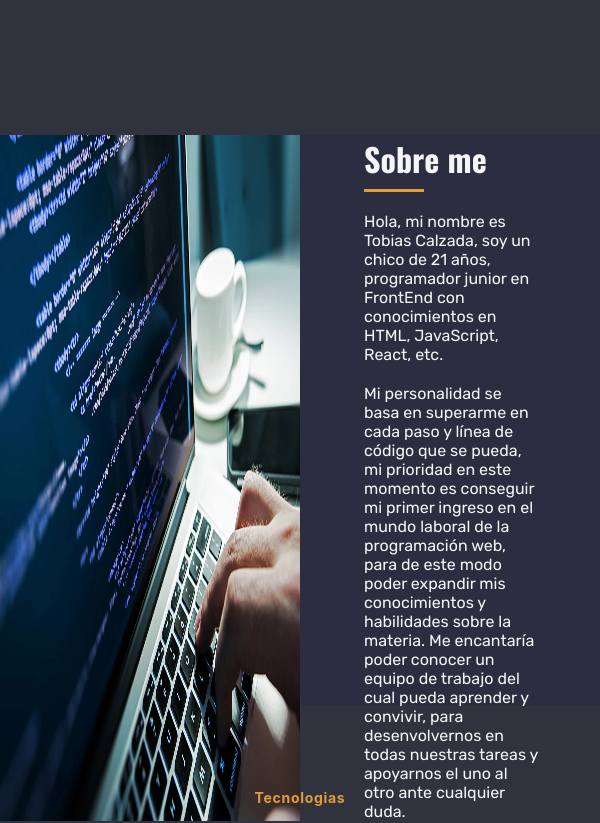
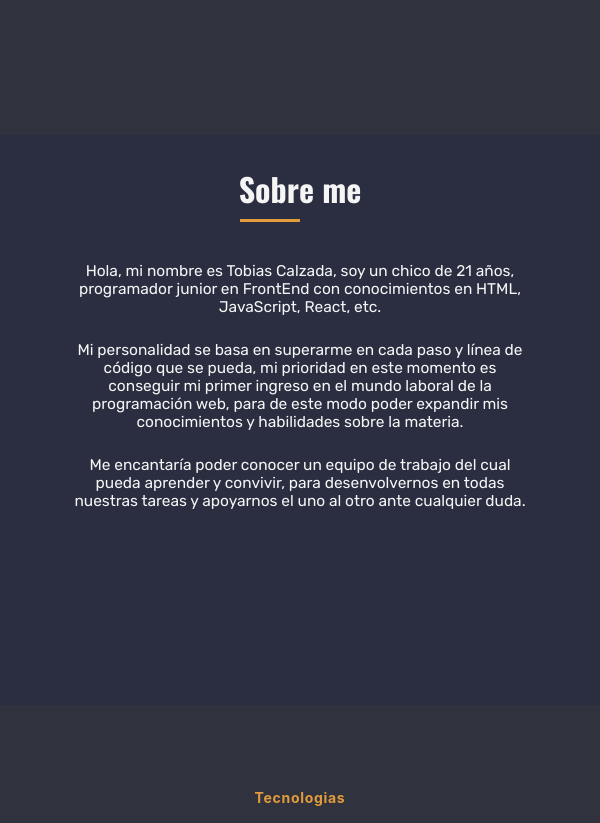
Before and after one commit to TobiasCalzada/portafolio, a React (Create React App) app: page / in a window 600 px wide. Shown: the part 2380-3203 px from the top of the page. Built offline with nearby package versions, Linux system fonts and the light colour scheme.

Commit message:
resposive de sobre mi

```diff
--- a/src/Componentes/Main/TerceraSeccion/AcercaDeMi/AcercaDeMi.css
+++ b/src/Componentes/Main/TerceraSeccion/AcercaDeMi/AcercaDeMi.css
@@ -12,12 +12,16 @@
 .about img{
     width: 100%;
     height: 100%;
+}
+
+.imagenDelAbout{
     grid-column: 1/6;
+    height: 100%;
 }
 
 .aboutInfo{
     grid-column: 6/10;
-    padding-left: 4rem;
+    margin-left: 4rem;
 }
 
 .aboutInfo h2 {
@@ -36,6 +40,93 @@
 
 .aboutInfo p {
     color: whitesmoke;
-    margin-top: 20px;
+    margin-top: 10px;
     font-family: "Rubik", sans-serif;
+    font-size: 16px;
 }
+
+@media (max-width:1000px) and (min-width:700px) {
+    .about {
+        height: 450px;
+    }
+
+    .imagenDelAbout{
+        grid-column: 1/6;
+    }
+
+    .aboutInfo{
+        grid-column: 6/11;
+        margin-left: 2rem;
+        width: 340px;
+    }
+
+    .aboutInfo p {
+        font-size: 12px;
+    }
+}
+
+@media (max-width:700px) and (min-width:500px) {
+    .about {
+        height: 570px;
+        align-items: start;
+    }
+
+    .imagenDelAbout{
+        display: none;
+    }
+
+    .aboutInfo{
+        grid-column: 4/8;
+        width: 460px;
+        margin: 30px 0 0 0;
+    }
+
+    .aboutInfo p {
+        font-size: 15.5px;
+        text-align: center;
+        margin-top: 25px
+    }
+
+    .aboutInfo h2 {
+        font-size: 2em;
+        text-align: center;
+    }
+
+    .divider{
+        margin-left: 170px;
+        margin-bottom: 40px;
+    }
+}
+
+
+@media (max-width:500px) and (min-width:400px) {
+    .about {
+        height: 570px;
+        align-items: start;
+    }
+
+    .imagenDelAbout{
+        display: none;
+    }
+
+    .aboutInfo{
+        grid-column: 4/8;
+        width: 350px;
+        margin: 30px 0 0 0;
+    }
+
+    .aboutInfo p {
+        font-size: 13px;
+        text-align: center;
+    }
+
+    .aboutInfo h2 {
+        font-size: 2em;
+        text-align: center;
+    }
+
+    .divider{
+        margin-left: 115px;
+        margin-bottom: 40px;
+    }
+}
--- a/src/Componentes/Main/TerceraSeccion/AcercaDeMi/AcercaDeMi.jsx
+++ b/src/Componentes/Main/TerceraSeccion/AcercaDeMi/AcercaDeMi.jsx
@@ -7,12 +7,15 @@ function AcercaDeMi(){
     return(
         <div className="padreDeAcercaDeMi" id="idseccion3">
             <div className="about">
-                <img src={about} alt="imagen de mi persona"></img>
+                <div className="imagenDelAbout">
+                    <img src={about} alt="imagen de mi persona"></img>
+                </div>
                 <div className="aboutInfo">
                     <h2>Sobre me</h2>
                     <div className="divider"></div>
-                    <p>Hola, mi nombre es Tobias Calzada, soy un chico de 21 años, programador junior en FrontEnd con conocimientos en HTML, JavaScript, React, etc.</p>
-                    <p>Mi personalidad se basa en superarme en cada paso y línea de código que se pueda, mi prioridad en este momento es conseguir mi primer ingreso en el mundo laboral de la programación web, para de este modo poder expandir mis conocimientos y habilidades sobre la materia. Me encantaría poder conocer un equipo de trabajo del cual pueda aprender y convivir, para desenvolvernos en todas nuestras tareas y apoyarnos el uno al otro ante cualquier duda.</p>
+                    <p className="primerTexto">Hola, mi nombre es Tobias Calzada, soy un chico de 21 años, programador junior en FrontEnd con conocimientos en HTML, JavaScript, React, etc.</p>
+                    <p>Mi personalidad se basa en superarme en cada paso y línea de código que se pueda, mi prioridad en este momento es conseguir mi primer ingreso en el mundo laboral de la programación web, para de este modo poder expandir mis conocimientos y habilidades sobre la materia.</p>
+                    <p> Me encantaría poder conocer un equipo de trabajo del cual pueda aprender y convivir, para desenvolvernos en todas nuestras tareas y apoyarnos el uno al otro ante cualquier duda.</p>
                 </div>
             </div>
         </div>
```
